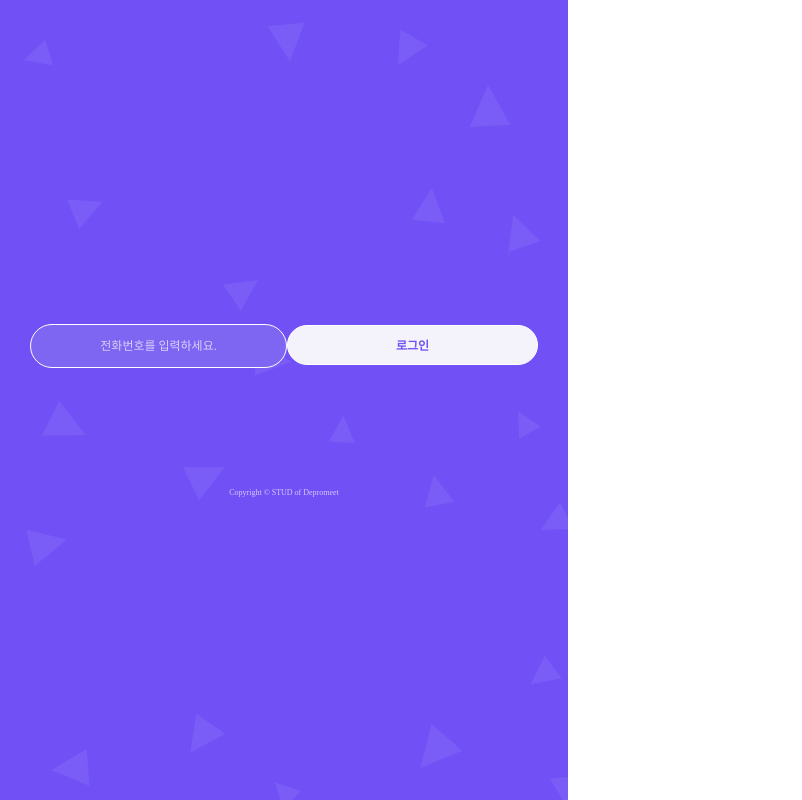
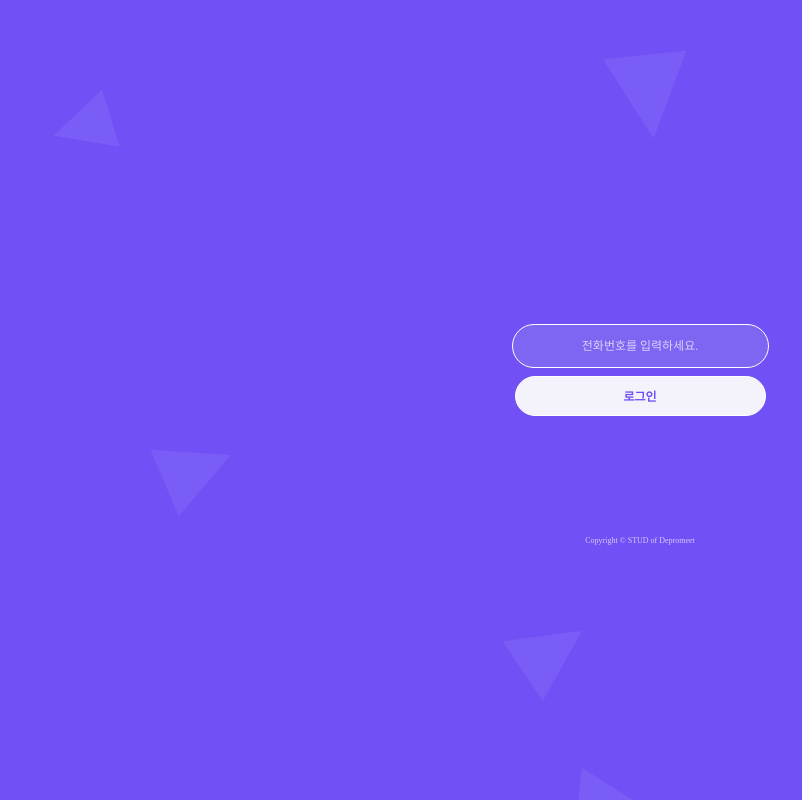
Before and after one commit to depromeet/mini02-team-03-front, a React (Create React App) app: page / in a window 1280 px wide. Shown: the whole page, without its empty margins (0-802 px from the left). Built offline with nearby package versions, Linux system fonts and the light colour scheme; a web font is replaced by a local one.

Commit message:
ISSUE-14 레이아웃 및 간단한 리펙토링

```diff
--- a/src/components/controls/AttendRadioBox.jsx
+++ b/src/components/controls/AttendCheckBox.jsx
@@ -2,7 +2,7 @@ import React from 'react';
 import onImg from '../../resources/controls/btn-atd-on.svg';
 import offImg from '../../resources/controls/btn-atd-off.svg';
 
-const AttendRadioBox = props => (
+const AttendCheckBox = props => (
   <label
     htmlFor="AttendRadioBox"
     style={props.cusStyle}
@@ -21,4 +21,4 @@ const AttendRadioBox = props => (
   </label>
 );
 
-export default AttendRadioBox;
+export default AttendCheckBox;
--- a/src/components/study/StudyCard.jsx
+++ b/src/components/study/StudyCard.jsx
@@ -1,11 +1,9 @@
 import React, { Component, Fragment } from 'react';
-import AttendRadioBox from '../controls/AttendRadioBox';
+import AttendCheckBox from '../controls/AttendCheckBox';
 import MyStudyRadioBox from '../controls/MyStudyRadioBox';
 import StudyDetailBlock from './StudyDetailBlock';
 import cardBgImg from '../../resources/bg-card.svg';
-import homeIcon from '../../resources/icons/ic-home-on.svg';
 import studyImg from '../../resources/img-1.svg';
-
 
 class StudyCard extends Component {
   render() {
@@ -19,7 +17,7 @@ class StudyCard extends Component {
         </div>
         <img src={cardBgImg} alt="bg" className="card-bg-img" />
         <div className="check-block">
-          <AttendRadioBox text={<Fragment>게스트<br />참석</Fragment>} group="attendance" />
+          <AttendCheckBox text={<Fragment>게스트<br />참석</Fragment>} group="attendance" />
         </div>
         <StudyDetailBlock
           leaderName="장선혁"
--- a/src/css/styles.css
+++ b/src/css/styles.css
@@ -210,22 +210,7 @@ body {
   opacity: 0.7; }
 
 .login {
-  width: 320px; }
-  @media (min-width: 320px) {
-    .login {
-      width: 320px; } }
-  @media (min-width: 360px) {
-    .login {
-      width: 360px; } }
-  @media (min-width: 375px) {
-    .login {
-      width: 375px; } }
-  @media (min-width: 411px) {
-    .login {
-      width: 411px; } }
-  @media (min-width: 568px) {
-    .login {
-      width: 568px; } }
+  width: 100%; }
   .login .background {
     position: fixed;
     width: inherit; }
@@ -235,6 +220,9 @@ body {
     position: fixed;
     text-align: center; }
   .login input {
+    display: block;
+    margin-left: auto;
+    margin-right: auto;
     margin-top: 324px;
     width: 251px;
     height: 40px;
@@ -245,6 +233,9 @@ body {
     text-align: center;
     font-size: 12px; }
   .login button {
+    display: block;
+    margin-left: auto;
+    margin-right: auto;
     width: 251px;
     height: 40px;
     background: #F4F3FC;
--- a/src/scss/_pages.scss
+++ b/src/scss/_pages.scss
@@ -11,14 +11,6 @@ body {
   height: inherit;
   width: inherit;
 }
-
-$iphone-5: 320px;
-$galaxy-5: 360px;
-$iphone-6: 375px;
-$pixel-2: 411px;
-$landscape: 568px;
-
-$content-max-width: 23rem;
 
 * {
   font-family: 'Spoqa Han Sans';
@@ -50,27 +42,7 @@ $content-max-width: 23rem;
 }
 
 .login {
-  width: $iphone-5;
-
-  @media (min-width: $iphone-5) {
-    width: $iphone-5;
-  }
-
-  @media (min-width: $galaxy-5) {
-    width: $galaxy-5;
-  }
-
-  @media (min-width: $iphone-6) {
-    width: $iphone-6;
-  }
-
-  @media (min-width: $pixel-2) {
-    width: $pixel-2;
-  }
-
-  @media (min-width: $landscape) {
-    width: $landscape;
-  }
+  width: 100%;
 
   .background {
     position: fixed;
@@ -85,6 +57,9 @@ $content-max-width: 23rem;
   }
 
   input {
+    display: block;
+    margin-left: auto;
+    margin-right: auto;
     margin-top: 324px;
     width: 251px;
     height: 40px;
@@ -97,6 +72,9 @@ $content-max-width: 23rem;
   }
 
   button {
+    display: block;
+    margin-left: auto;
+    margin-right: auto;
     width: 251px;
     height: 40px;
     background: $color-pale-grey;
```
